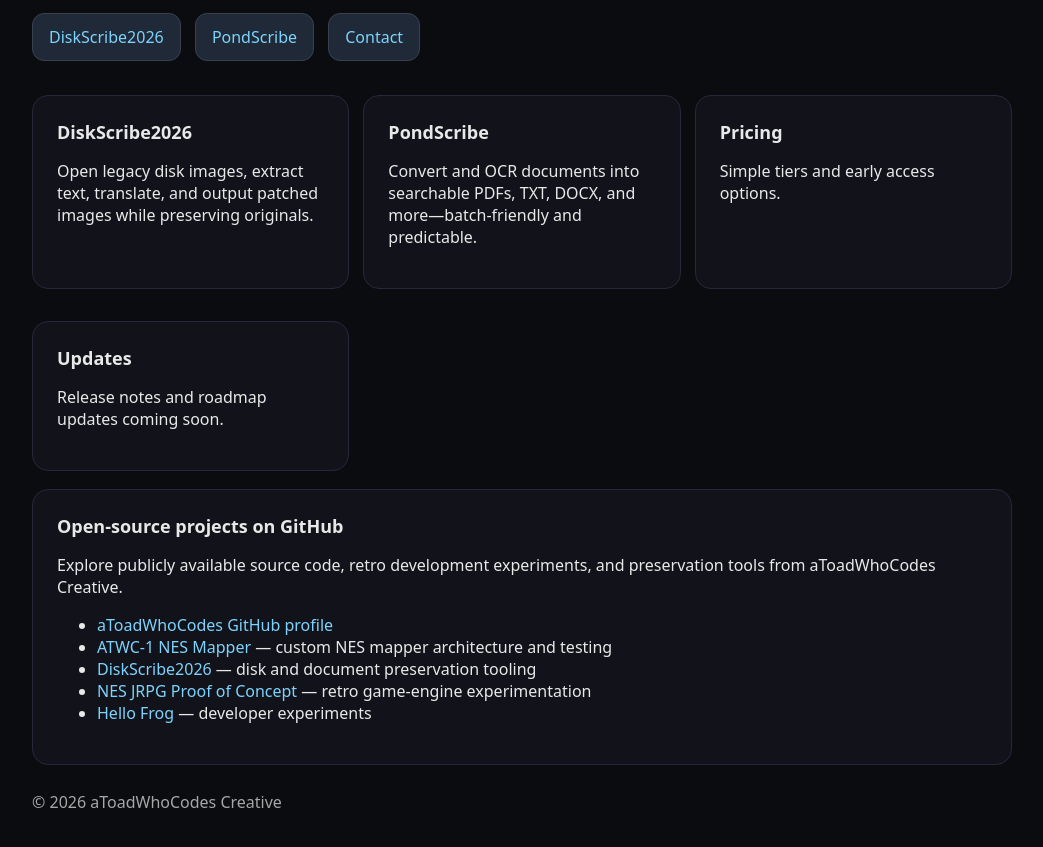
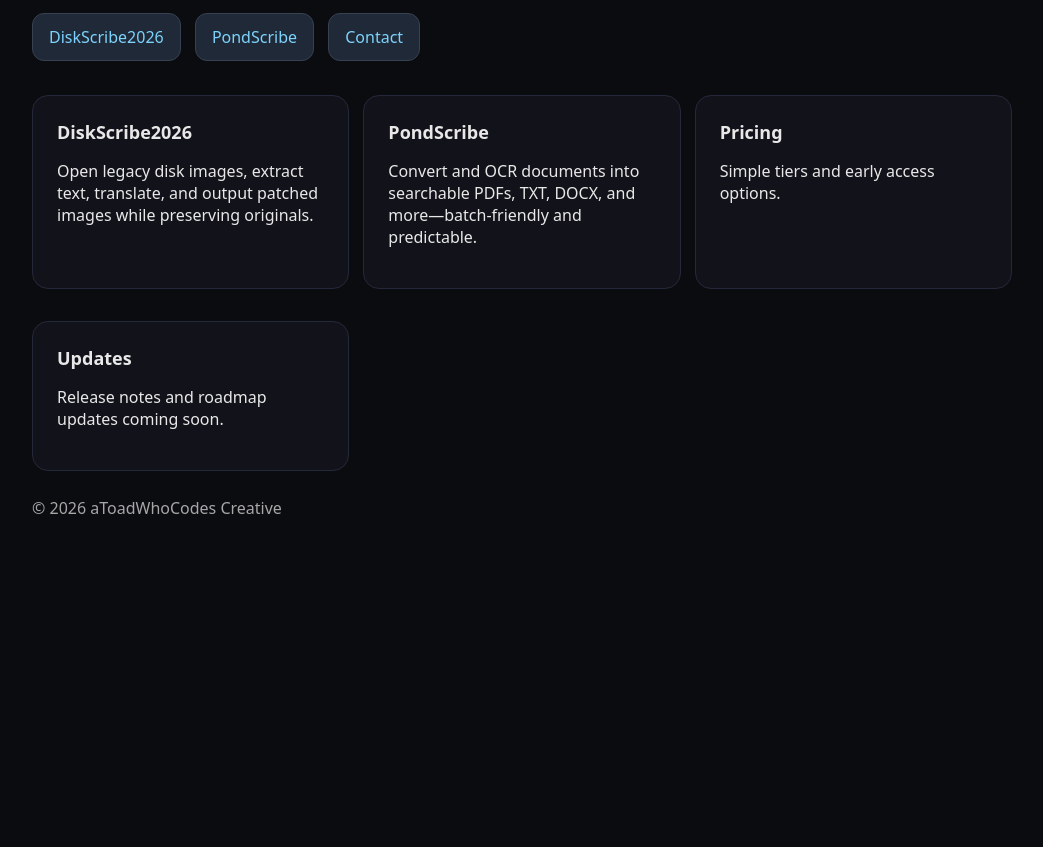
Before and after one commit to atoadwhocodes/atoadwhocodes-site, a plain HTML site: page index.html in a window 1280 px wide. Shown: the part 135-982 px from the top of the page, without its empty margins (118-1161 px from the left). After the commit the page ends 800 px from the top, so only its background shows below. Drawn offline with Linux system fonts and the light colour scheme.

```diff
--- a/index.html
+++ b/index.html
@@ -4,9 +4,7 @@
   <meta charset="utf-8" />
   <meta name="viewport" content="width=device-width,initial-scale=1" />
   <title>aToadWhoCodes Creative</title>
-  <meta name="description" content="aToadWhoCodes Creative builds retro game technology, NES mapper architecture, and privacy-first document and preservation software. Discover open-source projects on GitHub." />
-  <meta name="robots" content="index,follow" />
-  <link rel="me" href="https://github.com/atoadwhocodes" />
+  <meta name="description" content="Privacy-first tools for document conversion, OCR, and retro disk translation." />
   <style>
     body { font-family: system-ui, -apple-system, Segoe UI, Roboto, Arial, sans-serif; margin: 0; background: #0b0c10; color: #e8e8e8; }
     .wrap { max-width: 980px; margin: 0 auto; padding: 48px 20px; }
@@ -53,19 +51,6 @@
       </div>
     </div>
 
-
-    <section class="card" id="github-projects">
-      <h2>Open-source projects on GitHub</h2>
-      <p>Explore publicly available source code, retro development experiments, and preservation tools from aToadWhoCodes Creative.</p>
-      <ul>
-        <li><a href="https://github.com/atoadwhocodes">aToadWhoCodes GitHub profile</a></li>
-        <li><a href="https://github.com/atoadwhocodes/ATWC_Nes_Mapper">ATWC-1 NES Mapper</a> — custom NES mapper architecture and testing</li>
-        <li><a href="https://github.com/atoadwhocodes/Diskscribe2026">DiskScribe2026</a> — disk and document preservation tooling</li>
-        <li><a href="https://github.com/atoadwhocodes/nes-jrpg-proof-of-concept">NES JRPG Proof of Concept</a> — retro game-engine experimentation</li>
-        <li><a href="https://github.com/atoadwhocodes/Hello_Frog">Hello Frog</a> — developer experiments</li>
-      </ul>
-    </section>
-
     <p class="muted" style="margin-top: 26px;">© <span id="y"></span> aToadWhoCodes Creative</p>
   </div>
   <script>document.getElementById("y").textContent = new Date().getFullYear();</script>
```
